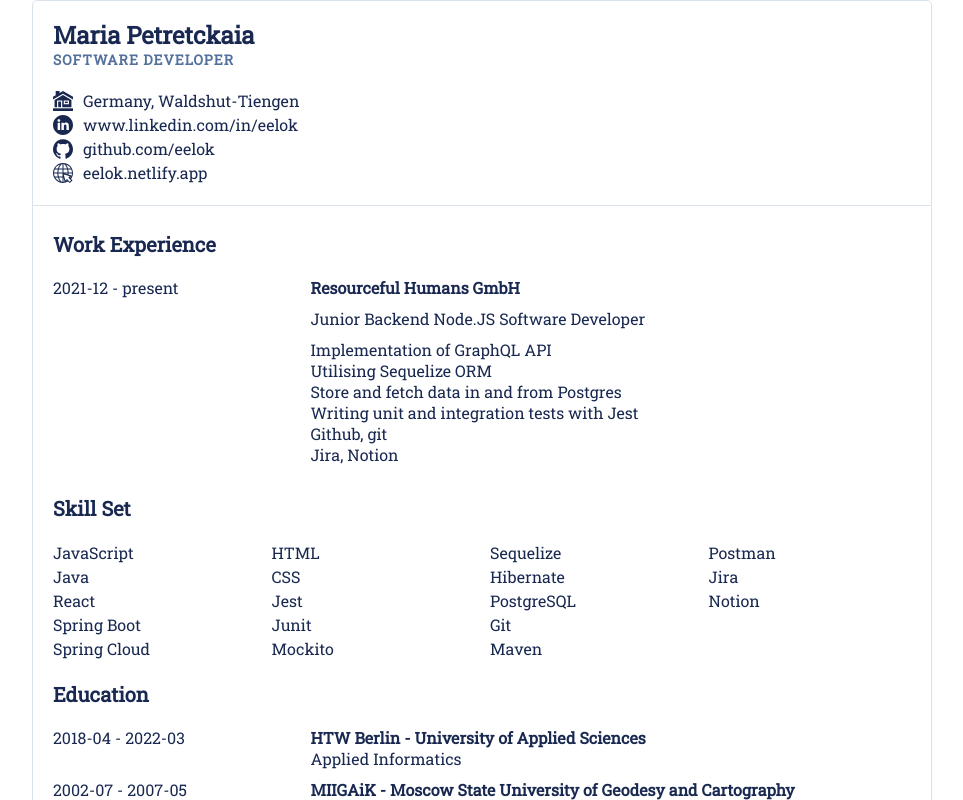
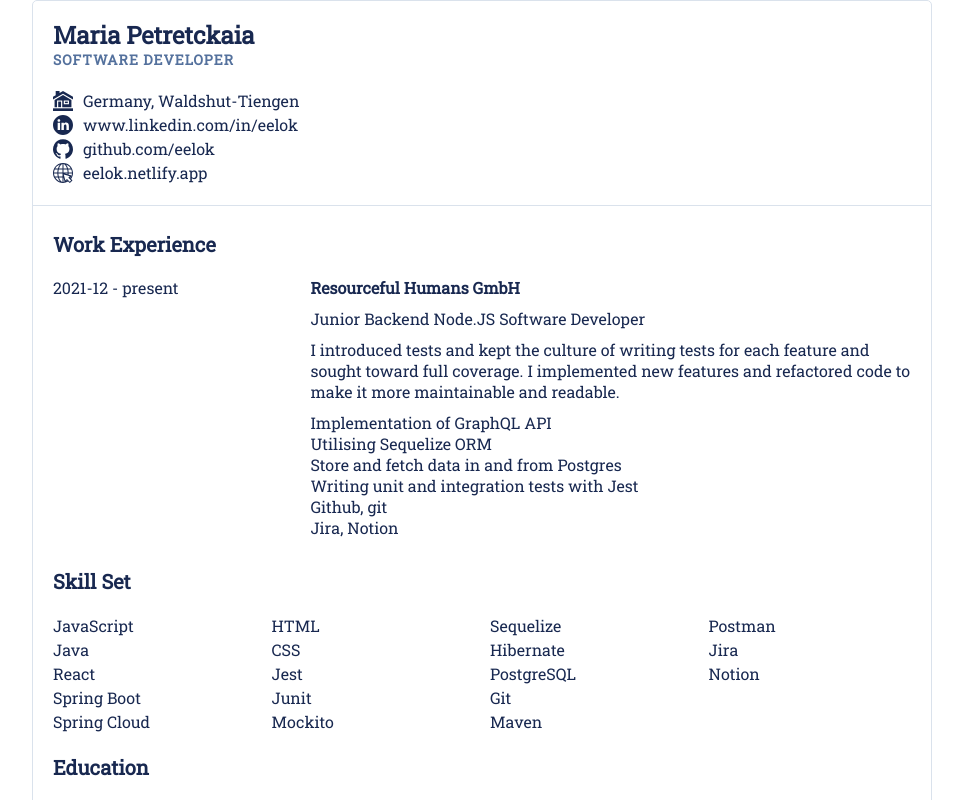
Before and after one commit to eelok/eelok-web, a React (Create React App) app: page /cv in a window 1280 px wide. Shown: the top 800 px of the page, without its empty margins (158-1121 px from the left). Built offline with nearby package versions, Linux system fonts and the light colour scheme.

Commit message:
add info in job

```diff
--- a/src/pages/resume/resume-data.js
+++ b/src/pages/resume/resume-data.js
@@ -43,6 +43,8 @@
                 time: '2021-12 - present',
                 companyName: 'Resourceful Humans GmbH',
                 position: 'Junior Backend Node.JS Software Developer',
+                intro: 'I introduced tests and kept the culture of writing tests for each feature and sought toward full coverage. ' +
+                    'I implemented new features and refactored code to make it more maintainable and readable.',
                 duty: ['Implementation of GraphQL API',
                       'Utilising Sequelize ORM',
                       'Store and fetch data in and from Postgres',
--- a/src/pages/resume/resume.jsx
+++ b/src/pages/resume/resume.jsx
@@ -32,6 +32,7 @@
                                         <div className='section-education__place'>
                                             <div className='section-education__place-name position'>{compapy.companyName}</div>
                                             <div  className='section-education__place-specialization position'>{compapy.position}</div>
+                                            <div className='section-education__place-specialization position'>{compapy.intro}</div>
                                             <div>
                                                 {
                                                     compapy.duty.map((item, index) =>
```
